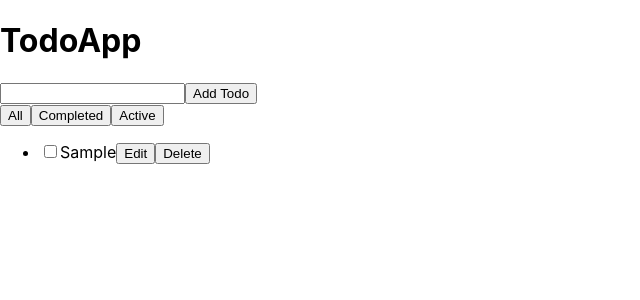
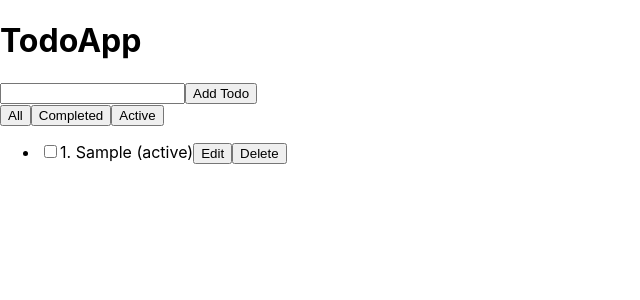
Before and after one commit to ragss8/Todo-React-app, a React (Create React App) app: page / in a window 1280 px wide. Both pictures are taken after typing "Sample" into the empty fields and a click on the button "Add Todo". Shown: the top 300 px of the page, without its empty margins (0-640 px from the left). Built offline with nearby package versions, Linux system fonts and the light colour scheme.

Commit message:
Update App.js

```diff
--- a/src/App.js
+++ b/src/App.js
@@ -91,7 +91,7 @@
         <button onClick={() => handleFilterChange("active")}>Active</button>
       </div>
       <ul>
-        {filteredTodos.map((todo) => (
+        {filteredTodos.map((todo , index) => (
           <li key={todo.id}>
             <input
               type="checkbox"
@@ -109,10 +109,8 @@
               />
             ) : (
               // if it's not being edited display the todo text and if it's checked it has "line-through" else "none"
-              <span
-                style={{ textDecoration: todo.completed ? "line-through" : "none" }}
-              >
-                {todo.text}
+              <span>
+               {index +1}. {todo.text} ({todo.completed ? "completed" : "active"})
               </span>
             )}
             {editTodo && editTodo.id === todo.id ? (
```
